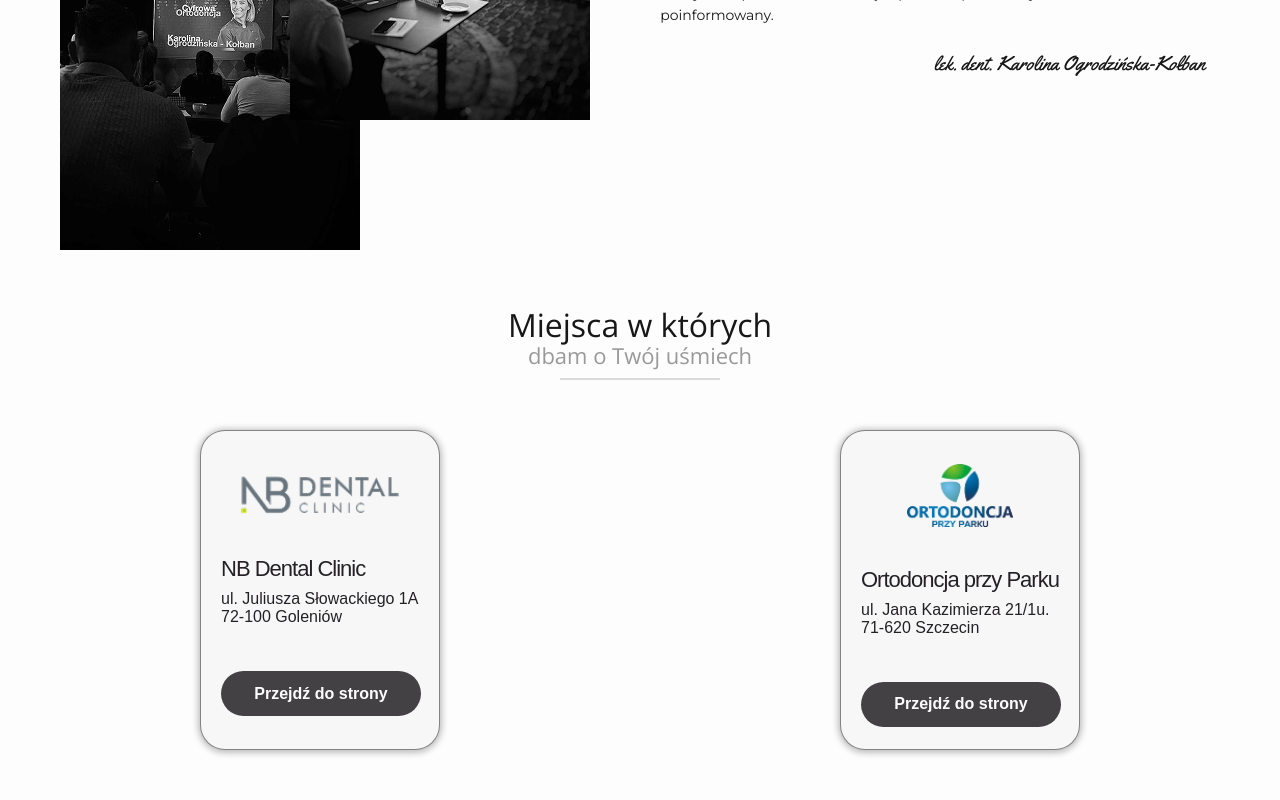
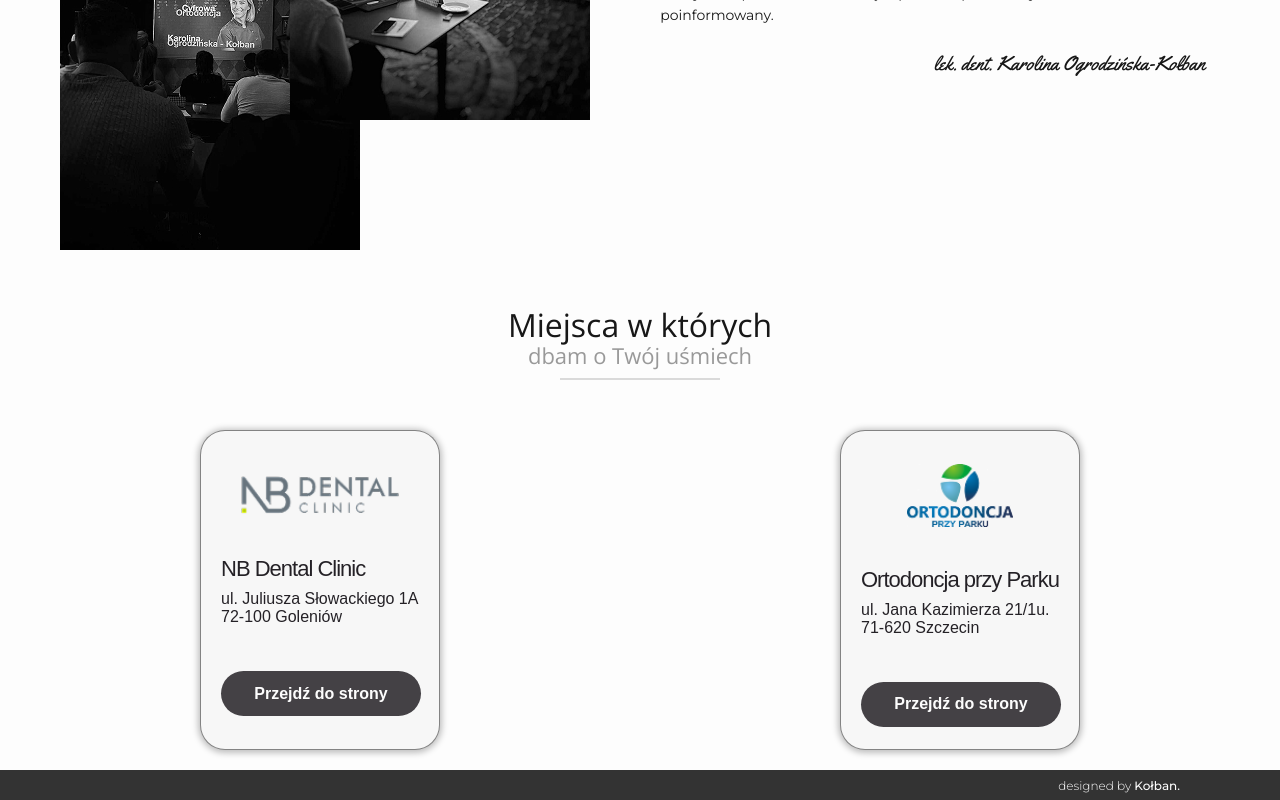
Before and after one commit to MichalKolban/ortoogrodzinska, a Next.js app: page / in a window 1280 px wide. Shown: the part 1366-2166 px from the top of the page. Before the commit the page ends 2136 px from the top, so only its background shows below. Built offline with nearby package versions, Linux system fonts and the light colour scheme.

Commit message:
ortoogrodzinska ver 0.1.4 new design

```diff
--- a/src/app/page.jsx
+++ b/src/app/page.jsx
@@ -6,6 +6,7 @@ import { MainSection } from "@/components/MainSection/MainSection";
 import { WorkSection } from "@/components/WorkSection/WorkSection";
 // import SplashScreen from "@/components/SplashScreen/splashScreen";
 import SplashScreen from "@/components/SplashScreen/SplashScreen";
+import { MySign } from "@/components/MySign/MySign";
 
 export default function Home() {
   return (
@@ -15,6 +16,7 @@ export default function Home() {
       <HeroSection />
       <MainSection />
       <WorkSection />
+      <MySign />
     </>
   );
 }
--- /dev/null
+++ b/src/components/MySign/MySign.jsx
@@ -0,0 +1,17 @@
+import Link from "next/link";
+
+import styles from "./MySign.module.scss";
+
+export const MySign = () => {
+  return (
+    <div className={styles.wrapper}>
+      <Link
+        href={"https://www.linkedin.com/in/michalkolban/"}
+        target="_blank"
+        className={styles.sign}
+      >
+        designed by <span>Kołban.</span>
+      </Link>
+    </div>
+  );
+};
--- /dev/null
+++ b/src/components/MySign/MySign.module.scss
@@ -0,0 +1,61 @@
+/* @media screen and (max-width: 600px) and (orientation: portrait) { */
+/* Styl dla urządzeń mobilnych w widoku wertykalnym */
+/* } */
+
+/* @media screen and (max-width: 600px) and (orientation: landscape) { */
+/* Styl dla urządzeń mobilnych w widoku horyzontalnym */
+/* } */
+
+/* @media screen and (min-width: 601px) and (max-width: 900px) and (orientation: portrait) { */
+/* Styl dla tabletów w widoku wertykalnym */
+/* } */
+
+/* @media screen and (min-width: 601px) and (max-width: 900px) and (orientation: landscape) { */
+/* Styl dla tabletów w widoku horyzontalnym */
+/* } */
+
+/* @media screen and (min-width: 901px) and (max-width: 1600px) and (orientation: landscape) { */
+/* Styl dla laptopów w widoku horyzontalnym */
+/* } */
+
+/*   to jest merge tych dwoch
+/* @media screen and (min-width: 901px) and (max-width: 1200px) and (orientation: landscape) { */
+/* Styl dla laptopów w widoku horyzontalnym */
+/* } */
+
+/* @media screen and (min-width: 1200px) and (max-width: 1600px) and (orientation: portrait) { */
+/* Styl dla komputerów stacjonarnych w widoku wertykalnym */
+/* } */
+
+.wrapper {
+  background-color: #333;
+  height: 30px;
+  /* width: 100%; */
+  width: 100vw;
+  max-width: 1680px;
+  /* max-width: 1280px; */
+  margin: 0 auto;
+  display: flex;
+  justify-content: flex-end;
+  align-items: center;
+
+  @media screen and (max-width: 600px) and (orientation: portrait) {
+    width: 100vw;
+  }
+}
+
+.sign {
+  font-family: Montserrat, serif;
+  font-weight: 300;
+  color: #fff;
+  margin-right: 100px;
+  font-size: 12px;
+
+  @media screen and (max-width: 600px) and (orientation: portrait) {
+    margin-right: 25px;
+  }
+}
+
+.sign > span {
+  font-weight: 500;
+}
```
Also changed, not shown: 1 other file (tests, documents, lock files or other folders).
